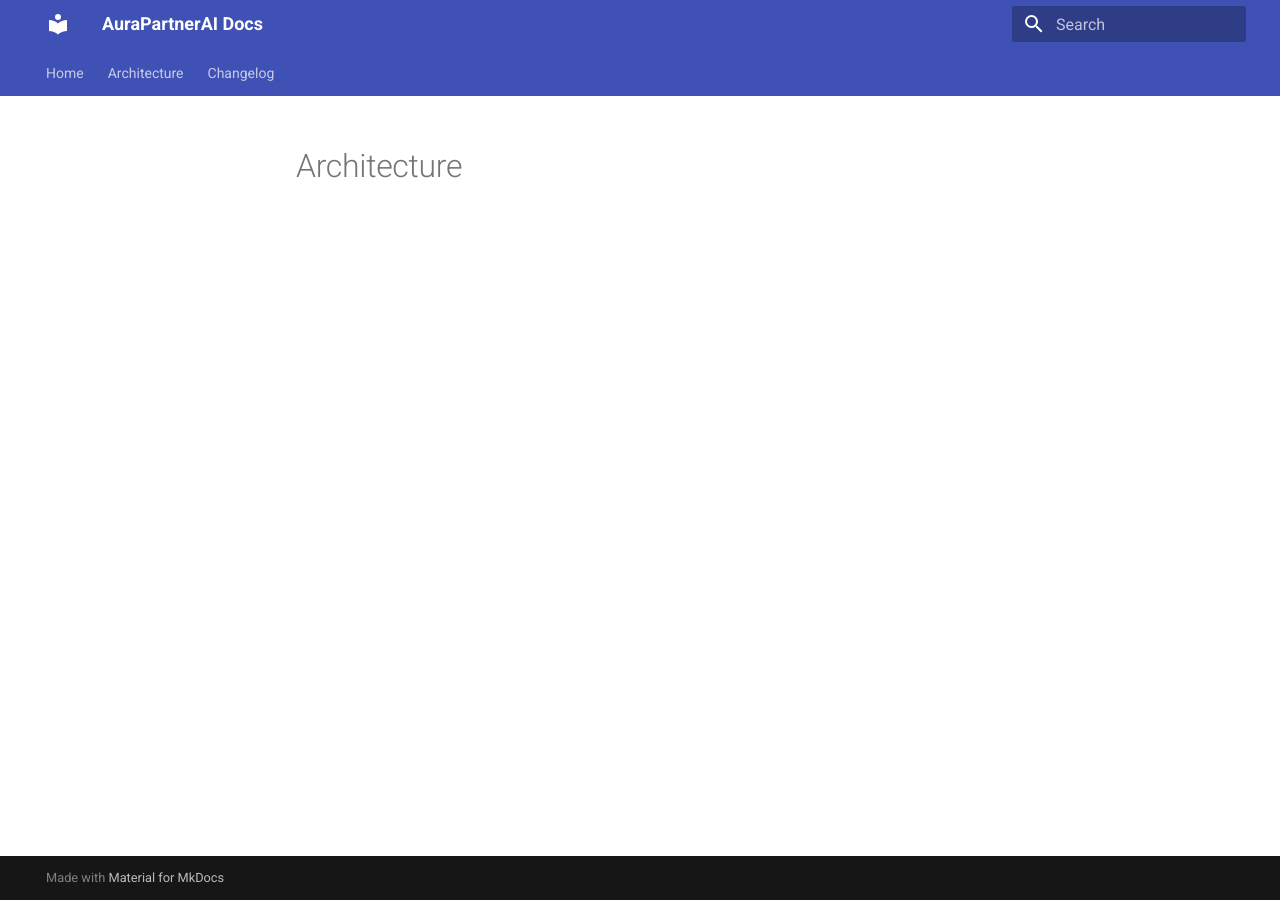
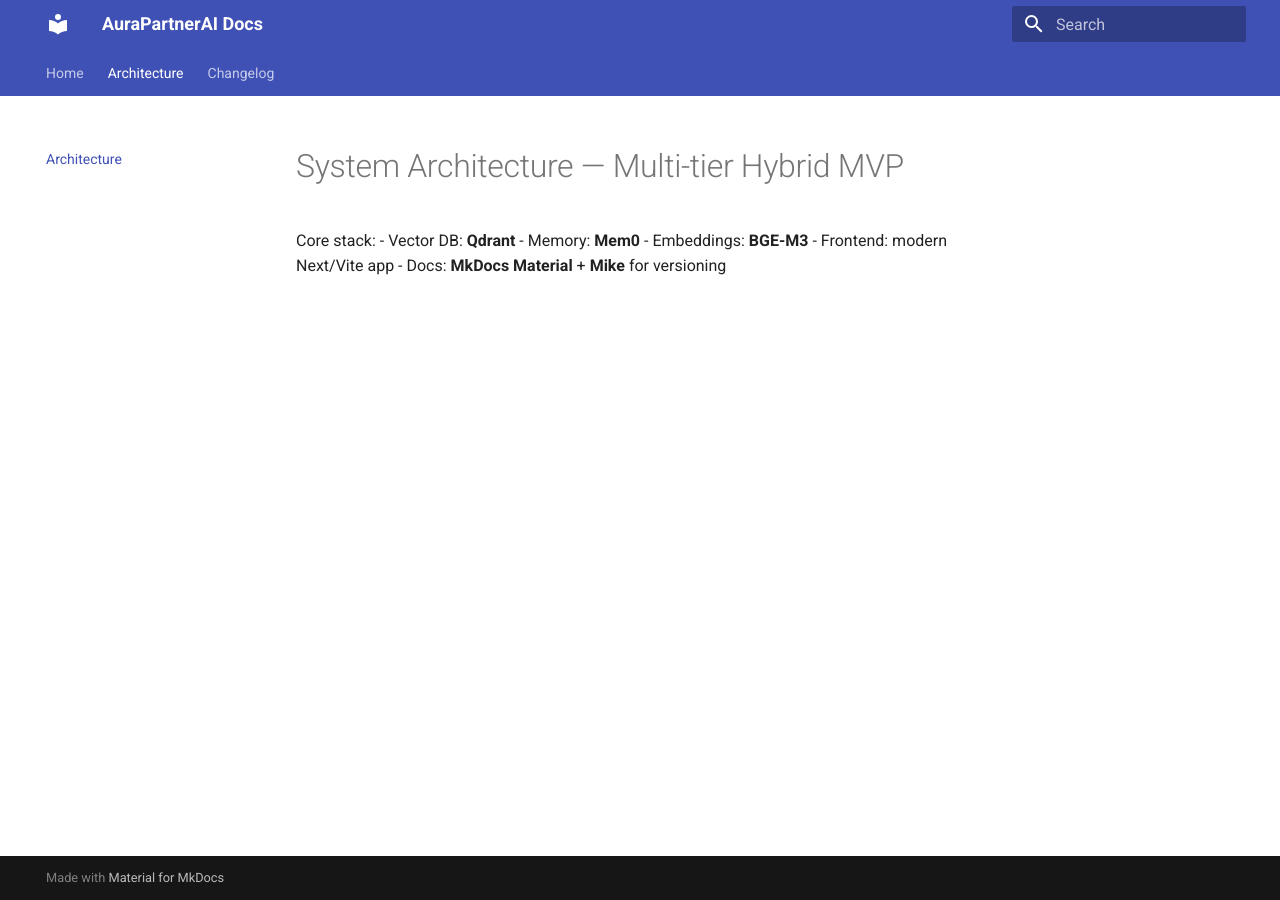
Before and after one commit to Volynskiy-Business/aurapartner-mvp, an MkDocs documentation site: the page built from docs/architecture.md, in a window 1280 px wide. Built offline with MkDocs 1.6.1 and Material for MkDocs 9.7.7, drawn with Linux system fonts in a browser that asks for light colours; the version menu is left out.

Commit message:
docs: restore docs/ skeleton, minimal nav; install mkdocs deps

```diff
--- a/docs/architecture.md
+++ b/docs/architecture.md
@@ -1 +1,8 @@
-# Architecture
+# System Architecture — Multi-tier Hybrid MVP
+
+Core stack:
+- Vector DB: **Qdrant**
+- Memory: **Mem0**
+- Embeddings: **BGE-M3**
+- Frontend: modern Next/Vite app
+- Docs: **MkDocs Material** + **Mike** for versioning
--- a/mkdocs.yml
+++ b/mkdocs.yml
@@ -1,18 +1,34 @@
 site_name: AuraPartnerAI Docs
-docs_dir: docs
+site_url: https://docs.aurapartnerai.com
+
 theme:
   name: material
   language: en
   features:
     - navigation.tabs
+    - navigation.sections
     - search.suggest
+    - content.code.copy
+    - content.tabs.link
+
+extra:
+  version:
+    provider: mike
+
 plugins:
   - search
-  - git-revision-date-localized
+  - git-revision-date-localized:
+      fallback_to_build_date: true
+# NOTE: do NOT list "mike" here; Material reads versions via extra.version.provider
+
 markdown_extensions:
   - admonition
+  - footnotes
+  - pymdownx.details
   - pymdownx.superfences
+  - pymdownx.tabbed
+
 nav:
-  - Home: docs/index.md
-  - Architecture: docs/architecture.md
-  - Changelog: docs/changelog.md
+  - Home: index.md
+  - Architecture: architecture.md
+  - Changelog: changelog.md
```
Also changed, not shown: docs/changelog.md (+4 -0 lines), docs/index.md (+6 -1 lines).
